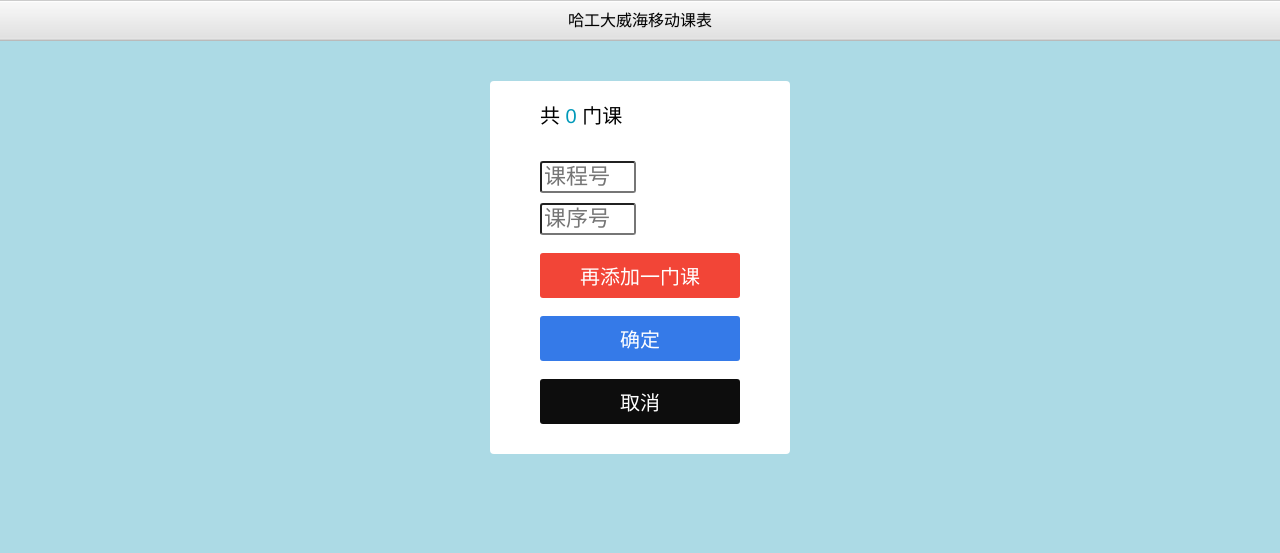
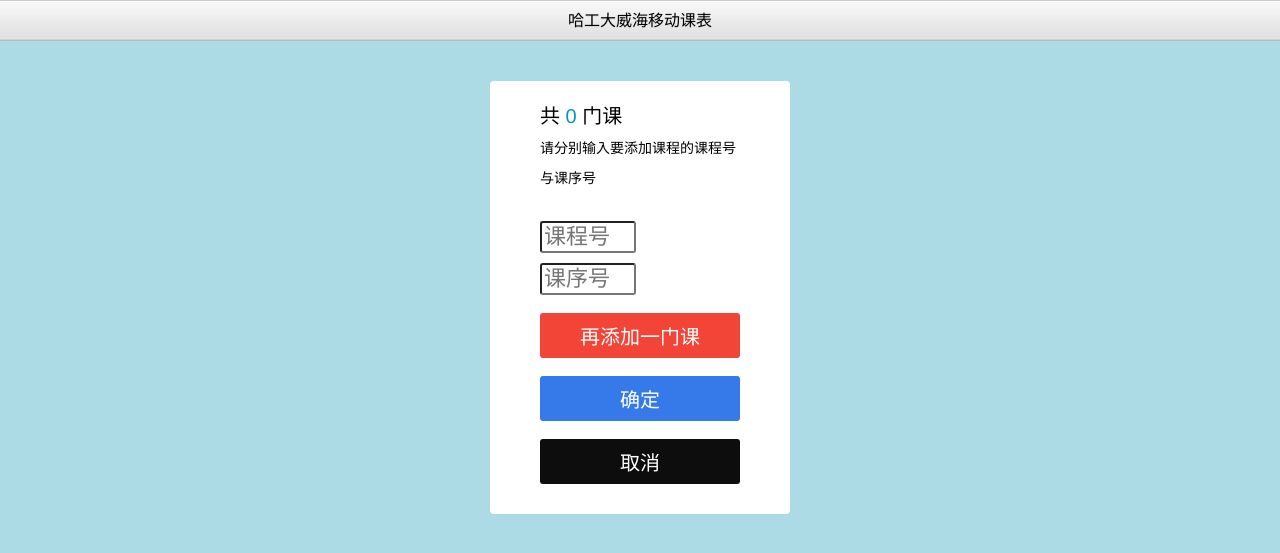
Before and after one commit to Plumes/HITwh-mobile-kb, a PHP site: page /addlist.php in a window 1280 px wide. Shown: the top 553 px of the page. Run offline with PHP 8.4, Linux system fonts and the light colour scheme; the visitor is signed in with stand-in values (Sample User, id 1); data that the repository does not hold is empty.

Commit message:
添加提示

```diff
--- a/addlist.php
+++ b/addlist.php
@@ -61,6 +61,7 @@ mysql_close($con);
 <?php
 echo "<form action='addlist.php' method='post'><a class='ctrtext'>";
 echo "共<t> ".$row['cnt']." </t>门课</a>";
+echo "<br /><a class='hint'>请分别输入要添加课程的课程号与课序号</a>";
 echo "<div id='field'><br /><input type='text' class='cinfo' name='kch0' placeholder='课程号' />";
 echo "<input type='text' class='cinfo' name='kxh0' placeholder='课序号' /></div>";
 //echo '<form><input type="button" value="continue" class="rbtn" onClick="AddElement(\'text\')'' />';
--- a/style.css
+++ b/style.css
@@ -179,3 +179,7 @@ t{
     background: #eee;
     padding: 0 20px;
 }
+.hint{
+	font-size: 14px;
+	line-height: 5px;
+}
```
